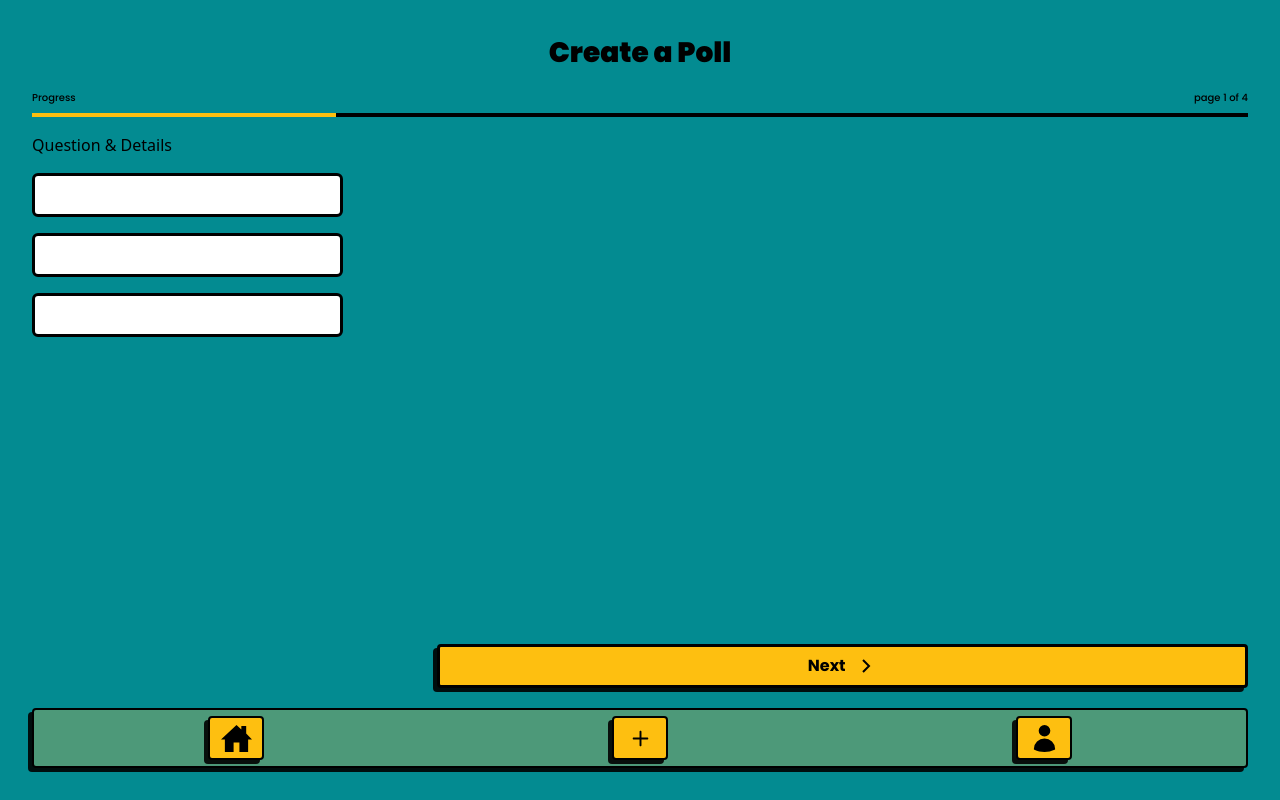
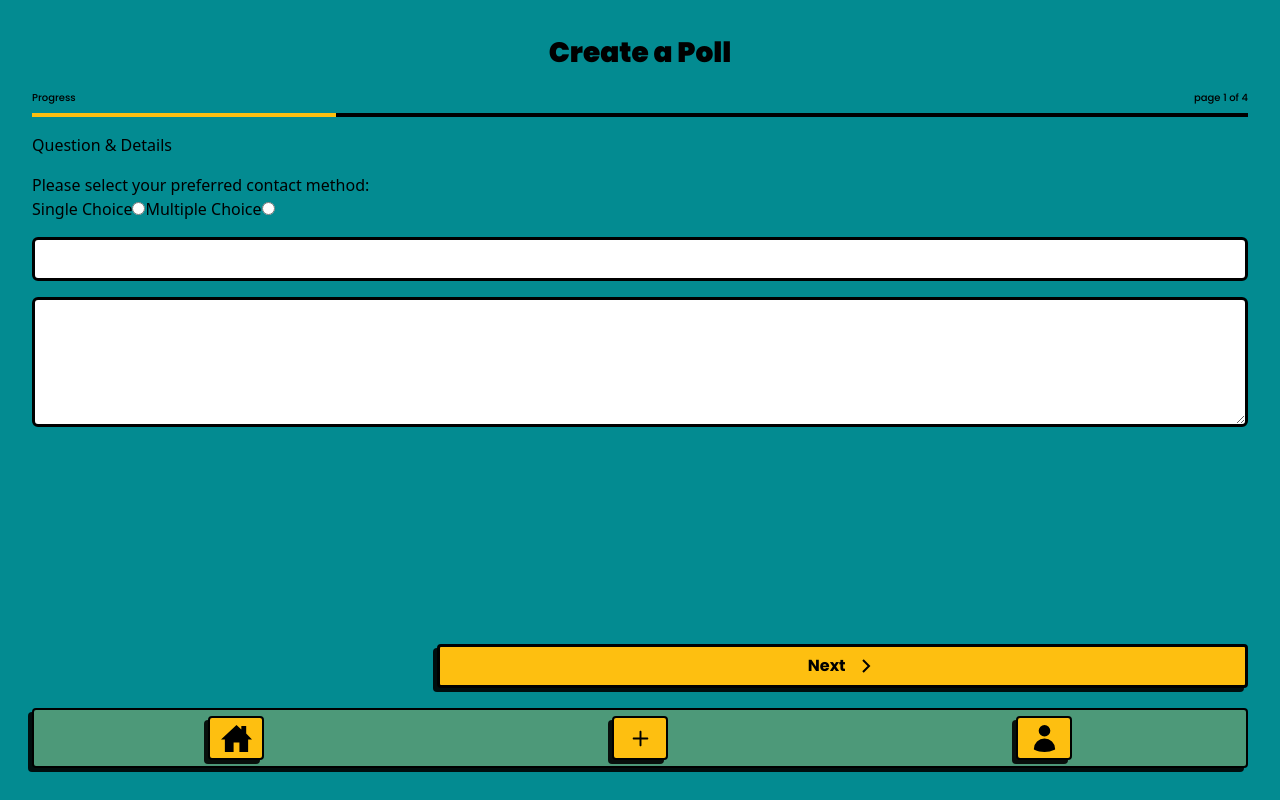
Before and after one commit to devhausleipzigacademy/camp9-final-project, a Next.js app: page /new in a window 1280 px wide. Built offline with nearby package versions, Linux system fonts and the light colour scheme.

Commit message:
added radio buttons, text field

```diff
--- a/app/new/page.tsx
+++ b/app/new/page.tsx
@@ -1,6 +1,6 @@
 'use client';
+
 import { Prisma } from '@prisma/client';
-
 import ProgressBar from 'components/ProgressBar';
 import CreatePoll from 'components/newPoll/CreatePoll';
 import Deadline from 'components/newPoll/Deadline';
@@ -12,13 +12,18 @@ import { useForm, FormProvider } from 'react-hook-form';
 import { GrFormNext, GrFormPrevious } from 'react-icons/gr';
 import { useMultiStepForm } from 'utils/useMultiStepForm';
 
-export default function NewPollLayout({
-  children,
-}: {
-  children: React.ReactNode;
-}) {
-  const methods = useForm<Omit<Prisma.PollCreateInput, 'creator'>>();
-  const [isSubmitted, setIsSubmitted] = useState(false);
+export default function NewPollLayout() {
+  const methods = useForm<Omit<Prisma.PollCreateInput, 'creator'>>({
+    defaultValues: {
+      description: '',
+      question: '',
+      options: [''],
+      endDateTime: new Date(),
+      anonymity: 'Anonymous',
+      quorum: 0,
+      type: 'MultipleChoice',
+    },
+  });
 
   const { steps, currentStepIndex, isFirstStep, isLastStep, back, next } =
     useMultiStepForm([
@@ -28,16 +33,21 @@ export default function NewPollLayout({
       <Deadline />,
     ]);
 
-  const onSubmit = (data: any) => {
+    const { handleSubmit, formState, reset } = methods;
+    const { errors } = formState;
+
+    const onSubmit = (data: any) => {
     console.log(data);
     if (isLastStep) {
       // Handle form submission for the last step
       console.log(data);
 
-      // Additional logic for final submission
-      setIsSubmitted(true); // Set the submission status to true
-      methods.reset(); // Clear the form fields
-      window.alert('Poll created!'); // Show a success message
+      // Check if there are any validation errors
+      if (Object.keys(errors).length === 0) {
+        // Additional logic for final submission
+        reset(); // Clear the form fields
+        window.alert('Poll created!'); // Show a success message
+      }
     } else {
       next(); // Proceed to the next step
     }
@@ -53,7 +63,7 @@ export default function NewPollLayout({
             numberOfPages={steps.length}
           />
           <FormProvider {...methods}>
-            <form className="w-full" onSubmit={methods.handleSubmit(onSubmit)}>
+            <form className="w-full" onSubmit={handleSubmit(onSubmit)}>
               {steps[currentStepIndex]}
             </form>
           </FormProvider>
@@ -70,7 +80,7 @@ export default function NewPollLayout({
         <Button
           size="large"
           className="ml-auto"
-          onClick={methods.handleSubmit(onSubmit)}
+          onClick={handleSubmit(onSubmit)}
         >
           {isLastStep ? 'Create' : 'Next'}
           <GrFormNext size={24} strokeWidth={2} />
@@ -79,7 +89,6 @@ export default function NewPollLayout({
     </>
   );
 }
-
 // const pollData: Prisma.PollCreateInput = {
 //   creator: {
 //     connect: {
--- a/components/InputField.tsx
+++ b/components/InputField.tsx
@@ -45,7 +45,7 @@ export const InputField = forwardRef(
         className={clsx(
           'flex flex-col',
           disabled ? 'body-semibold-disabled' : 'body-semibold',
-          width === 'full' ? 'w-[311px]' : 'w-[251px]'
+          width === 'full' ? 'w-full' : 'w-[251px]'
         )}
       >
         <span className={clsx(showLabel ? 'visible' : 'hidden')}>{label}</span>
--- a/components/InputFieldComments.tsx
+++ b/components/InputFieldDescription.tsx
@@ -5,11 +5,12 @@ import { clsx } from 'clsx';
 import { forwardRef } from 'react';
 import { ChangeEvent } from 'react';
 
-type InputFieldProps = {
+type TextAreaProps = {
   label: string;
+  showLabel: boolean;
   placeholder?: string;
-  rows?: number;
-  max?: number; // Limit the input value to a maximum of characters (max)
+  rows: number;
+  maxProp?: number; // Limit the input value to a maximum of characters (max)
   value?: string;
   type: 'text' | 'number' | 'email' | 'password' | 'username';
   width: 'full' | 'reduced';
@@ -19,39 +20,42 @@ type InputFieldProps = {
   disabled: boolean;
 };
 
-export const InputField = forwardRef(
+export const InputFieldDescription = forwardRef(
   (
     {
-      max,
+      maxProp,
       placeholder,
       label,
       width,
       rows = 4,
       error,
       disabled,
+      showLabel,
       ...props
-    }: InputFieldProps,
+    }: TextAreaProps,
     ref: React.ForwardedRef<HTMLTextAreaElement>
   ) => {
     const [value, setValue] = React.useState('');
     const handleChange = (event: ChangeEvent<HTMLTextAreaElement>) => {
       const inputValue = event.target.value;
-      const truncatedValue = inputValue.slice(0, max);
+      const truncatedValue = inputValue.slice(0, maxProp);
       setValue(truncatedValue);
     };
+
     return (
       <label
         className={clsx(
           'flex flex-col',
           disabled ? 'body-semibold-disabled' : 'body-semibold',
-          width === 'full' ? 'w-[311px]' : 'w-[251px]'
+          width === 'full' ? 'w-full' : 'w-[251px]'
         )}
       >
-        <span>{label}</span>
+        <span className={clsx(showLabel ? 'visible' : 'hidden')}>{label}</span>
         {error && <p className="body-accent ml-auto">{error.message}</p>}
         <textarea
+          rows={rows}
           className={clsx(
-            'p-[14px] h-fit body rounded-md placeholder-[body-light] w-full',
+            'p-[14px] body rounded-md placeholder-[body-light] w-full',
             error?.message === undefined
               ? 'border-black body'
               : 'border-peach body-accent',
@@ -61,7 +65,6 @@ export const InputField = forwardRef(
           ref={ref}
           {...props}
           disabled={disabled}
-          rows={rows}
           onChange={handleChange}
           value={value}
         ></textarea>
@@ -70,4 +73,4 @@ export const InputField = forwardRef(
   }
 );
 
-export default InputField;
+export default InputFieldDescription;
--- a/components/newPoll/CreatePoll.tsx
+++ b/components/newPoll/CreatePoll.tsx
@@ -1,37 +1,53 @@
 import { useFormContext } from 'react-hook-form';
 import InputField from '../InputField';
+import InputFieldDescription from 'components/InputFieldDescription';
 
 export default function CreatePoll() {
   const { register } = useFormContext(); // retrieve all hook methods
+
   return (
     <div className="flex flex-col gap-4 w-full">
       <h3>Question & Details</h3>
+      <fieldset>
+        <legend>Please select your preferred contact method:</legend>
+        <div>
+          <label htmlFor="singleChoice">
+            Single Choice
+            <input
+              {...register('type', { required: true })}
+              type="radio"
+              value="singleChoice"
+              id="singleChoice"
+            />
+          </label>
+          <label htmlFor="multipleChoice">
+            Multiple Choice
+            <input
+              {...register('type', { required: true })}
+              type="radio"
+              value="multipleChoice"
+              id="multipleChoice"
+            />
+          </label>
+        </div>
+      </fieldset>
       <InputField
         required
-        {...register('question')}
+        {...register('question', { required: true })}
         label={'Create a poll'}
         showLabel={false}
         type={'text'}
         width={'full'}
         disabled={false}
       />
-      <InputField
-        required
+      <InputFieldDescription
         {...register('description')}
         label={'Create a poll'}
         showLabel={false}
         type={'text'}
         width={'full'}
         disabled={false}
-      />
-      <InputField
-        required
-        {...register('random name')}
-        label={'Create a poll'}
-        showLabel={false}
-        type={'text'}
-        width={'full'}
-        disabled={false}
+        rows={4}
       />
     </div>
   );
```
